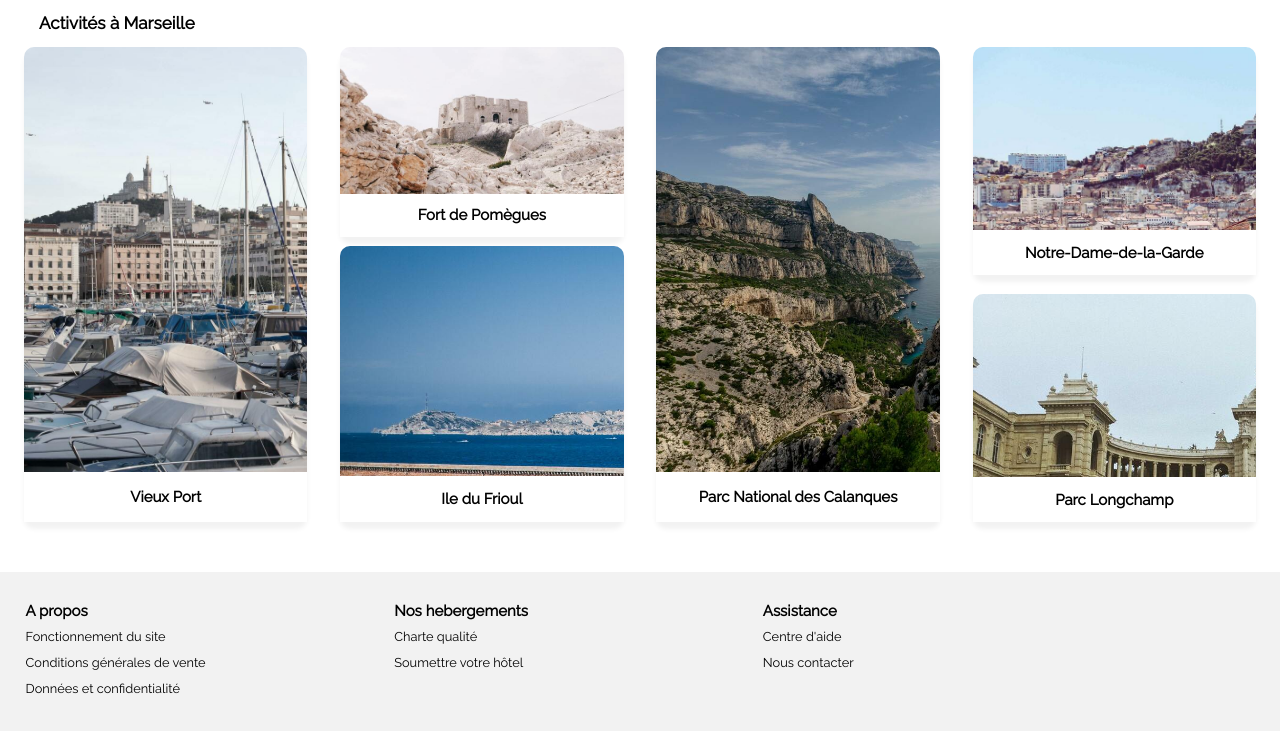
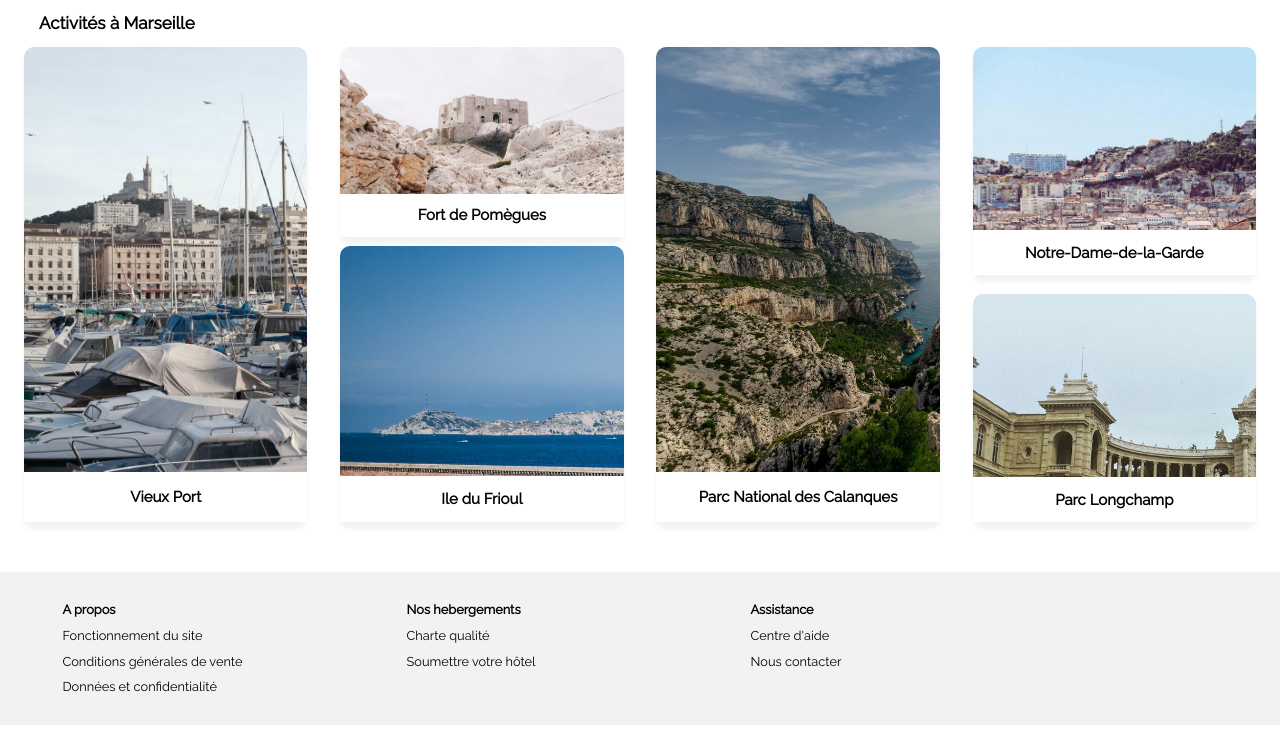
Before and after one commit to AlexHckz/AlexandreCuneo_2_21092020, a plain HTML site: page index.html in a window 1280 px wide. Shown: the part 1021-1752 px from the top of the page. Drawn offline with Linux system fonts and the light colour scheme.

Commit message:
changing footer

```diff
--- a/index.html
+++ b/index.html
@@ -338,33 +338,27 @@
 
 <footer>
 
-  <div>
-    <h3>A propos</h3>
-    <p>
-      Fonctionnement du site<br>
-      Conditions générales de vente<br>
-      Données et confidentialité<br>
-    </p>
-  </div>
+  <ul>
+      <li class="listTitle"><strong>A propos</strong></li>
+      <li>Fonctionnement du site</li>
+      <li>Conditions générales de vente</li>
+      <li>Données et confidentialité</li>
+  </ul>
 
-  <div>
-    <h3>Nos hebergements</h3>
-    <p>
-      Charte qualité<br>
-      Soumettre votre hôtel<br>
-    </p>
-  </div>
+  <ul>
+      <li class="listTitle"><strong>Nos hebergements</strong></li>
+      <li>Charte qualité</li>
+      <li>Soumettre votre hôtel</li>
+  </ul>
 
-  <div>
-    <h3>Assistance</h3>
-    <p>
-      Centre d'aide<br>
-      Nous contacter<br>
-    </p>
-  </div>
+  <ul>
+      <li class="listTitle"><strong>Assistance</strong></li>
+      <li>Centre d'aide</li>
+      <li>Nous contacter</li>
+  </ul>
 
 
-  <!-- icons !-->
+    <!-- icons !-->
   <script src="https://kit.fontawesome.com/487b445571.js" crossorigin="anonymous"></script>
 </footer>
 </body>
--- a/reservia/css/style.css
+++ b/reservia/css/style.css
@@ -436,12 +436,14 @@ footer {
 	width : 96%;
 }
 
-footer div {
+footer ul {
 	width: 20%;
-	margin-right: 10%;
+	margin-left: 3%;
+	margin-right: 5%;
 }
 
-footer p {
+footer li {
+	list-style-type: none;
 	font-size: 0.8em;
 	line-height: 2em;
 }
@@ -686,11 +688,11 @@ footer p {
 		align-items: stretch;
 		margin: 0;
 	}
-	footer div {
+	footer ul {
 		width: 100%;
 		margin : 0;
+		margin-bottom: 5%;
 	}
 	footer h3 {
-		margin-bottom: 1em;
 	}
 }
```
